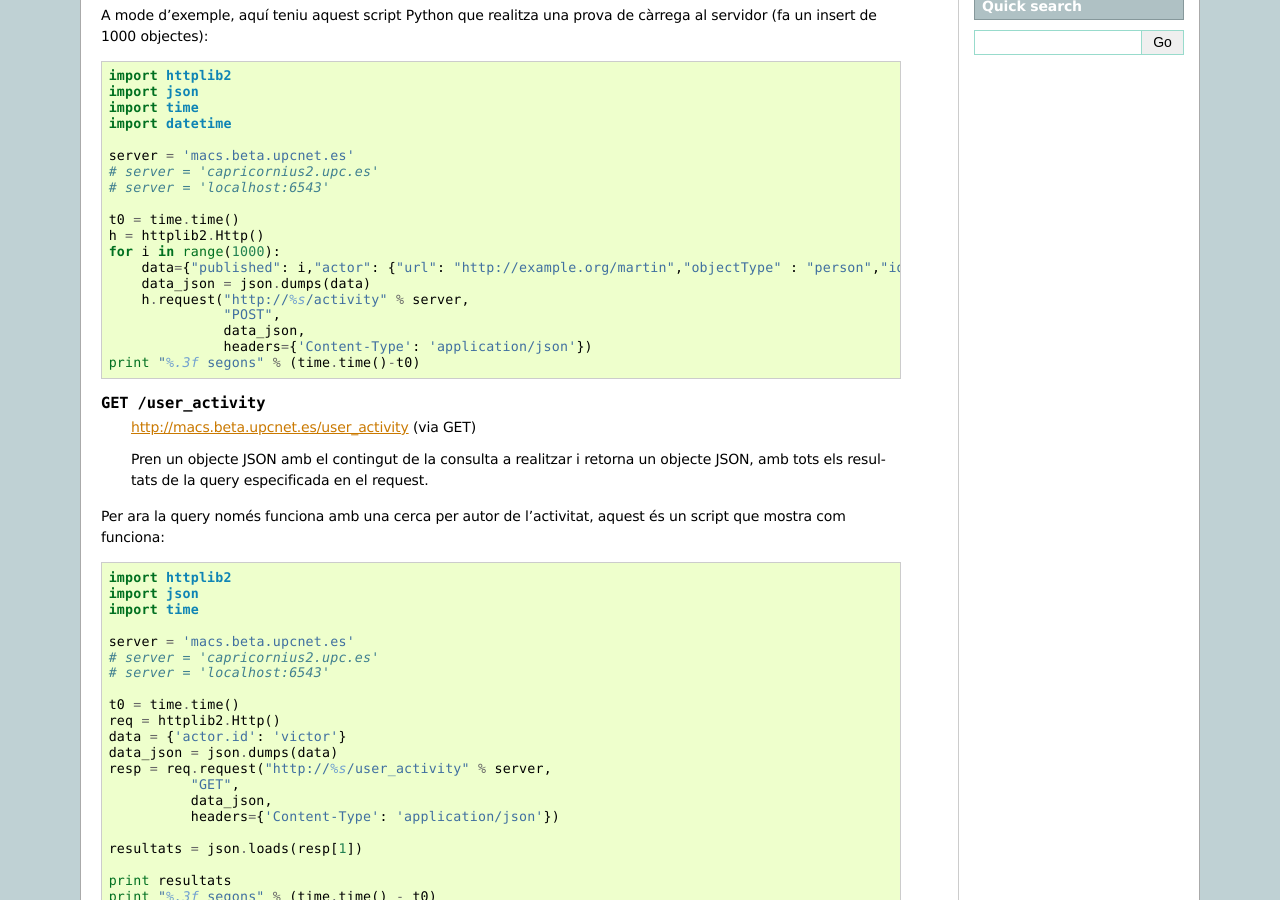
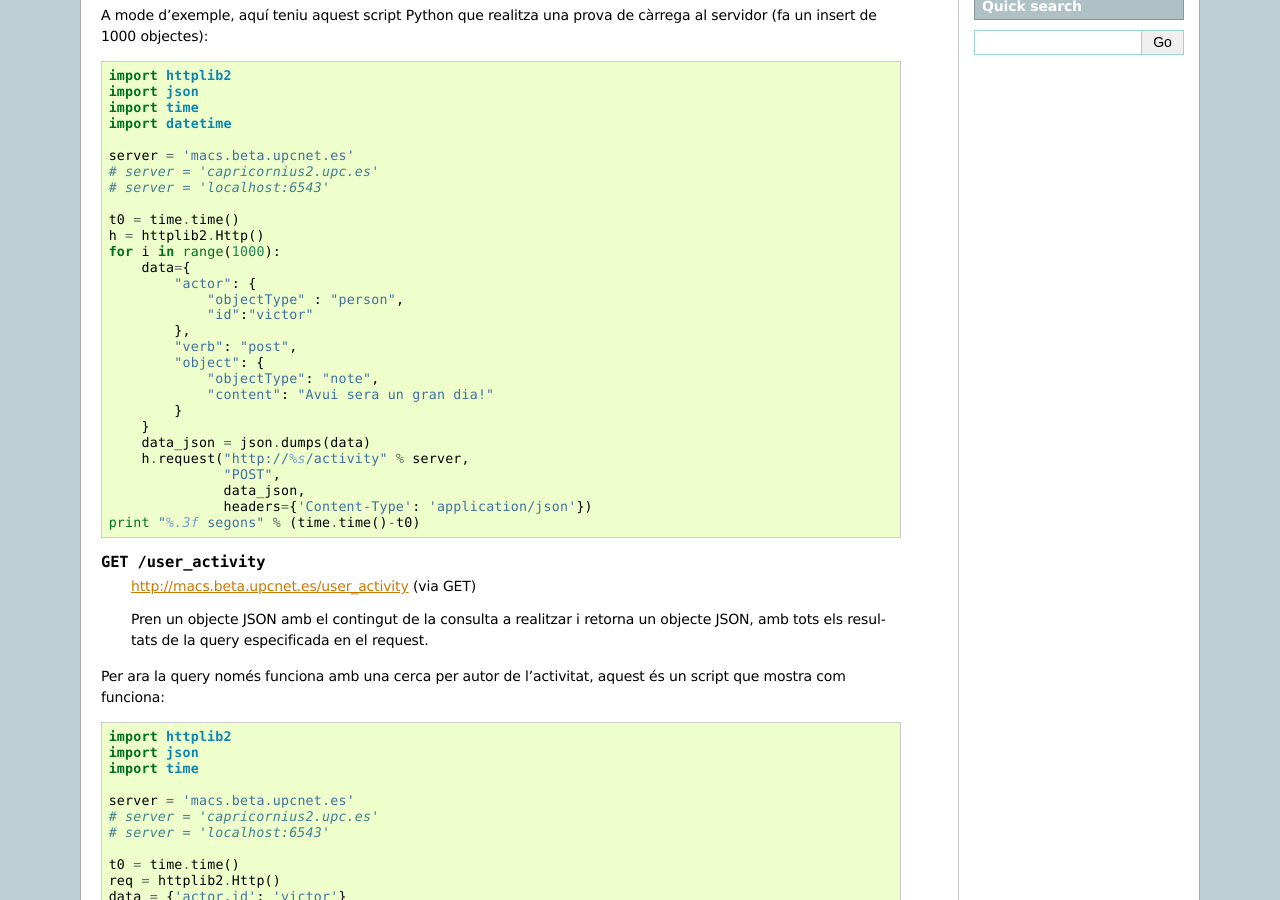
Before and after one commit to UPCnet/max, a Sphinx documentation site: the page built from docs/introduccio.rst, in a window 1280 px wide and 900 px high, scrolled down 330 px. Built offline with Sphinx 7.4.7, drawn with Linux system fonts in a browser that asks for light colours.

Commit message:
actualitzacio de la docs

```diff
--- a/docs/introduccio.rst
+++ b/docs/introduccio.rst
@@ -26,7 +26,17 @@ A mode d'exemple, aquí teniu aquest script Python que realitza una prova de cà
     t0 = time.time()
     h = httplib2.Http()
     for i in range(1000):
-        data={"published": i,"actor": {"url": "http://example.org/martin","objectType" : "person","id": "victor","image": {"url": "http://example.org/martin/image","width": 250,"height": 250}, "displayName": "Victor Fernandez de Alba"},"verb": "post","object" : {"url": "http://example.org/blog/2011/02/entry","id": "tag:example.org,2011:abc123/xyz"},"target" : {"url": "http://example.org/blog/","objectType": "blog","id": "tag:example.org,2011:abc123","displayName": "Martin's Blog"}}
+        data={
+            "actor": {
+                "objectType" : "person",
+                "id":"victor"
+            },
+            "verb": "post",
+            "object": {
+                "objectType": "note",
+                "content": "Avui sera un gran dia!"
+            }
+        }
         data_json = json.dumps(data)
         h.request("http://%s/activity" % server,
                   "POST",
```
Also changed, not shown: docs/serialitzacions.rst (+35 -0 lines).
